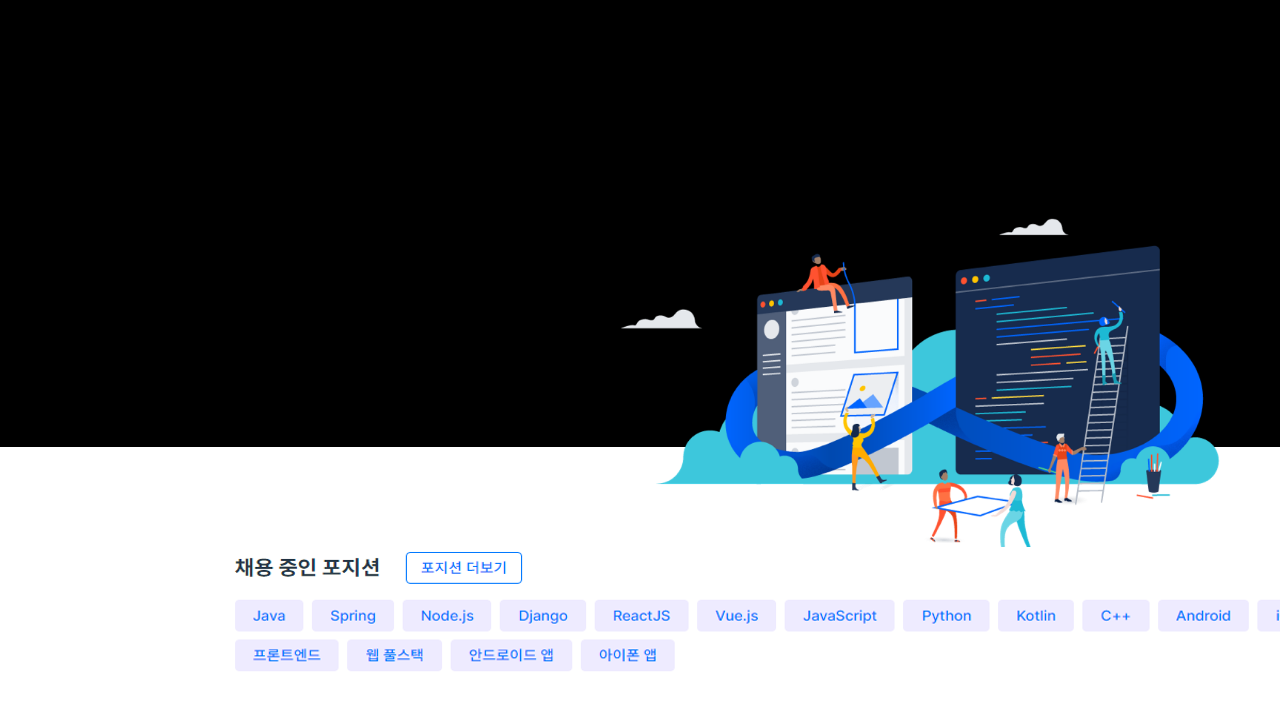
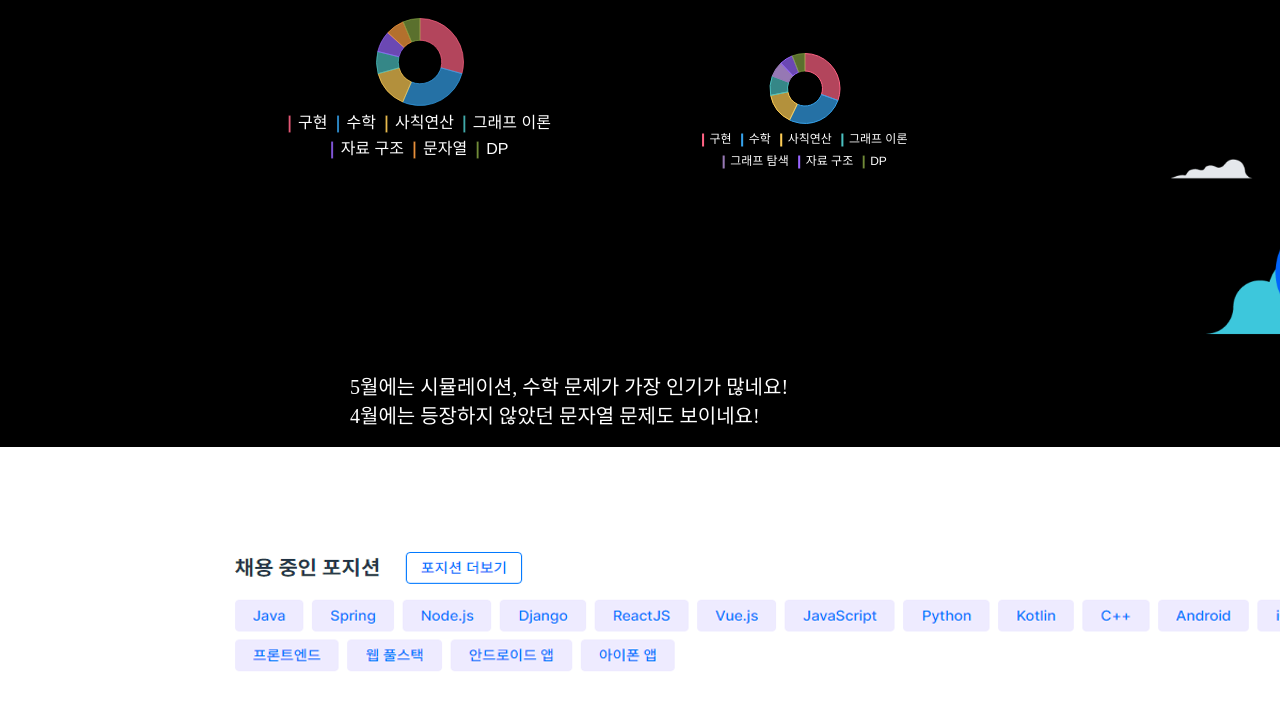
Before and after one commit to myeongju-kim/Coding_Solution, a website: page visual/public/main.html in a window 1280 px wide. Shown: the part 53-762 px from the top of the page. Drawn offline with nearby package versions, Linux system fonts and the light colour scheme; no server answers.

Commit message:
Create trend analysis page

```diff
--- a/visual/public/main.css
+++ b/visual/public/main.css
@@ -78,3 +78,14 @@
     top:100px;
     left:17%;
 }
+#test{
+    position:relative;
+    left:270px;
+    float:left;
+}
+#test2{
+    position:relative;
+    top:35px;
+    left:380px;
+    float:left;
+}
--- a/visual/public/main.html
+++ b/visual/public/main.html
@@ -2,15 +2,7 @@
 <html>
     <head>
         <link href="main.css" rel="stylesheet" type="text/css"/>
-        <script src="https://cdnjs.cloudflare.com/ajax/libs/Chart.js/2.7.2/Chart.min.js"></script>
-        <script src="https://ajax.googleapis.com/ajax/libs/jquery/3.1.0/jquery.min.js"></script>
-        <script>
-            $.ajax({
-                url:'/analysis/may.csv',
-                dataType: 'text',
-            }).done(successFunction);
-
-        </script>
+        <script src="https://cdnjs.cloudflare.com/ajax/libs/Chart.js/2.4.0/Chart.min.js"></script>
     </head>
     <body>
         <div class="header">
@@ -23,18 +15,125 @@
             </div>
             <text id="my_id">mjoo1106</text>
             <div id="grapic">
-                <div style="width:150px; height:150px;">
-                    <canvas id="myChart" style="width:150px; height:150px;"></canvas>
+                <div id="test" style="width:300px; height:300px;">
+                    <canvas id="myChart" ></canvas>
+                </div>
+                <div id="test2" style="width:250px; height:250px;">
+                    <canvas id="myChart2" ></canvas>
                 </div>
                 <img id="coding_image" src="image/login_homeimg.png">
-                <text id="g_text"><br>6월에는 그래프가 가장 인기가 많네요!<br>
-                혹시... 기업에서 그래프가 출제되는건 아닐지..??</text>
+                <text id="g_text"><br>5월에는 시뮬레이션, 수학 문제가 가장 인기가 많네요!<br>
+                4월에는 등장하지 않았던 문자열 문제도 보이네요!</text>
 
             </div>
         </div>
+
         <img id="positioning" src="image/positioning.png">
-        <script>
-
+        <script type="text/javascript">
+            var context = document
+                .getElementById('myChart')
+                .getContext('2d');
+            var myChart = new Chart(context, {
+                type: 'doughnut', // 차트의 형태
+                data: { // 차트에 들어갈 데이터
+                    labels:["구현", "수학", "사칙연산", "그래프 이론", "자료 구조", "문자열", "DP"],
+                    datasets: [{
+                            fill: false, // line 형태일 때, 선 안쪽을 채우는지 안채우는지
+                            data: [
+                                223313,207147,108169,62522,59980,52726,48256 //x축 label에 대응되는 데이터 값
+                            ],
+                            backgroundColor: [
+                                //색상
+                                'rgba(255, 99, 132, 0.7)',
+                                'rgba(54, 162, 235, 0.7)',
+                                'rgba(255, 206, 86, 0.7)',
+                                'rgba(75, 192, 192, 0.7)',
+                                'rgba(153, 102, 255, 0.7)',
+                                'rgba(255, 159, 64, 0.7)',
+                                'rgba(128, 159, 64, 0.7)',
+                            ],
+                            borderColor: [
+                                //경계선 색상
+                                'rgba(255, 99, 132, 0.7)',
+                                'rgba(54, 162, 235, 0.7)',
+                                'rgba(255, 206, 86, 0.7)',
+                                'rgba(75, 192, 192, 0.7)',
+                                'rgba(153, 102, 255, 0.7)',
+                                'rgba(255, 159, 64, 0.7)',
+                                'rgba(128, 159, 64, 0.7)',
+                            ],
+                            borderWidth: 1 //경계선 굵기
+                        }
+                    ]
+                },
+                options:{
+                    legend:{
+                        position:'bottom',
+                        labels:{
+                            fontSize:16,
+                            boxWidth:1,
+                            fontColor:'white'
+                        }
+                    }
+                }
+            });
+            var context2 = document
+                .getElementById('myChart2')
+                .getContext('2d');
+            var myChart2 = new Chart(context2, {
+                type: 'doughnut', // 차트의 형태
+                data: { // 차트에 들어갈 데이터
+                    labels:["구현", "수학", "사칙연산", "그래프 이론", "그래프 탐색", "자료 구조", "DP"],
+                    datasets: [
+                        { //데이터
+                            /*
+                            04,구현,557489
+                            04,수학,487943
+                            04,사칙연산,266794
+                            04,그래프 이론,163517
+                            04,그래프 탐색,129326
+                            04,자료 구조,112730
+                            04,다이나믹 프로그래밍,108485
+                            */
+                            fill: false, // line 형태일 때, 선 안쪽을 채우는지 안채우는지
+                            data: [
+                                557489,487943,266794,163517,129326,112730,108485 //x축 label에 대응되는 데이터 값
+                            ],
+                            backgroundColor: [
+                                //색상
+                                'rgba(255, 99, 132, 0.7)',
+                                'rgba(54, 162, 235, 0.7)',
+                                'rgba(255, 206, 86, 0.7)',
+                                'rgba(75, 192, 192, 0.7)',
+                                'rgba(150, 120, 180, 1)',
+                                'rgba(153, 102, 255, 0.7)',
+                                'rgba(128, 159, 64, 0.7)',
+                            ],
+                            borderColor: [
+                                //경계선 색상
+                                'rgba(255, 99, 132, 1)',
+                                'rgba(54, 162, 235, 1)',
+                                'rgba(255, 206, 86, 1)',
+                                'rgba(75, 192, 192, 1)',
+                                'rgba(150, 120, 180, 1)',
+                                'rgba(153, 102, 255, 1)',
+                                'rgba(128, 159, 64, 0.7)',
+                            ],
+                            borderWidth: 1 //경계선 굵기
+                        }
+                    ]
+                },
+                options:{
+                    legend:{
+                        position:'bottom',
+                        labels:{
+                            fontSize:12,
+                            boxWidth:1,
+                            fontColor:'white'
+                        }
+                    }
+                }
+            });
         </script>
     </body>
 
--- a/visual/server.js
+++ b/visual/server.js
@@ -5,6 +5,9 @@ app.get('/', (req, res) => {
     res.sendFile(__dirname+'/public/home.html')
 });
 
+
+
+
 app.listen(8000, () => {
     console.log('server is listening at localhost:8080');
 });
```
Also changed, not shown: visual/trend.js (+9 -0 lines).
